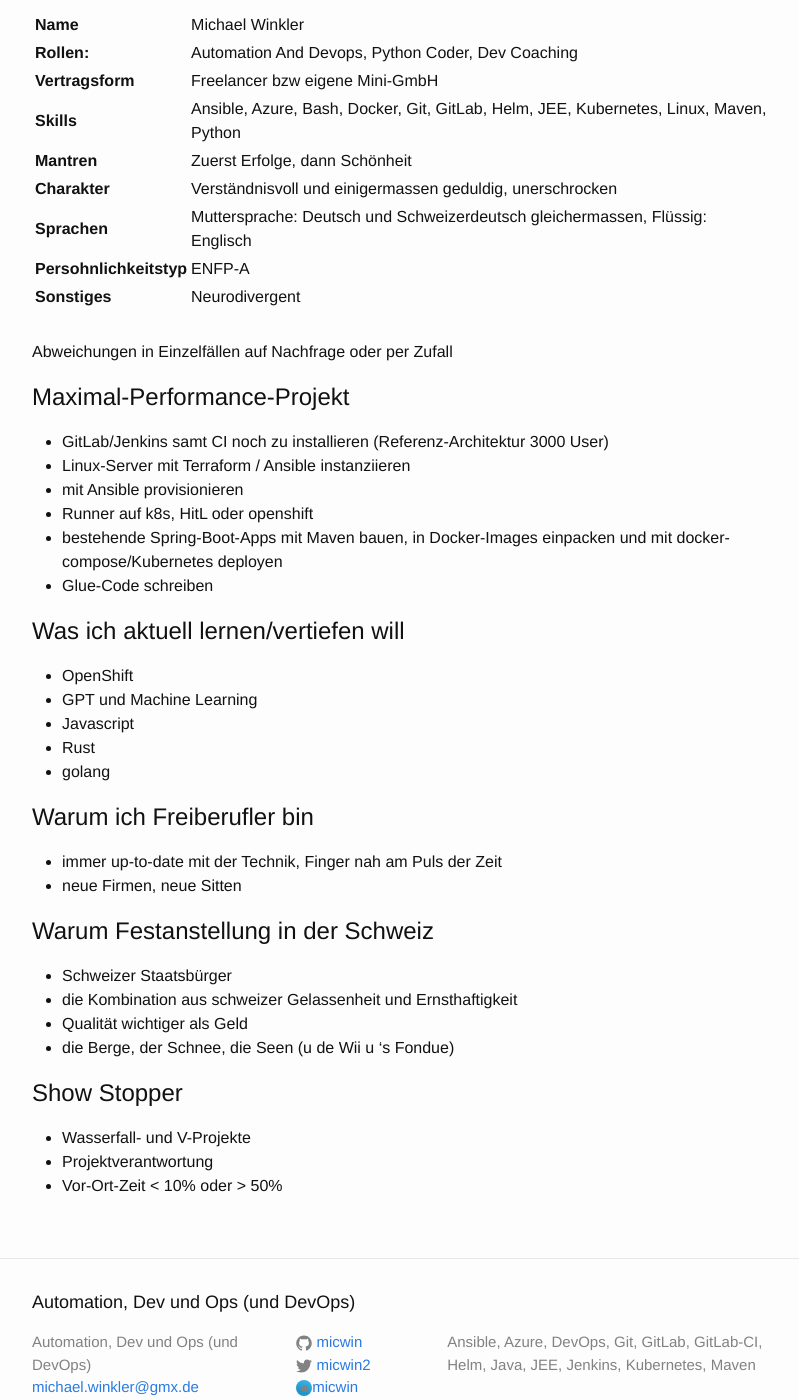
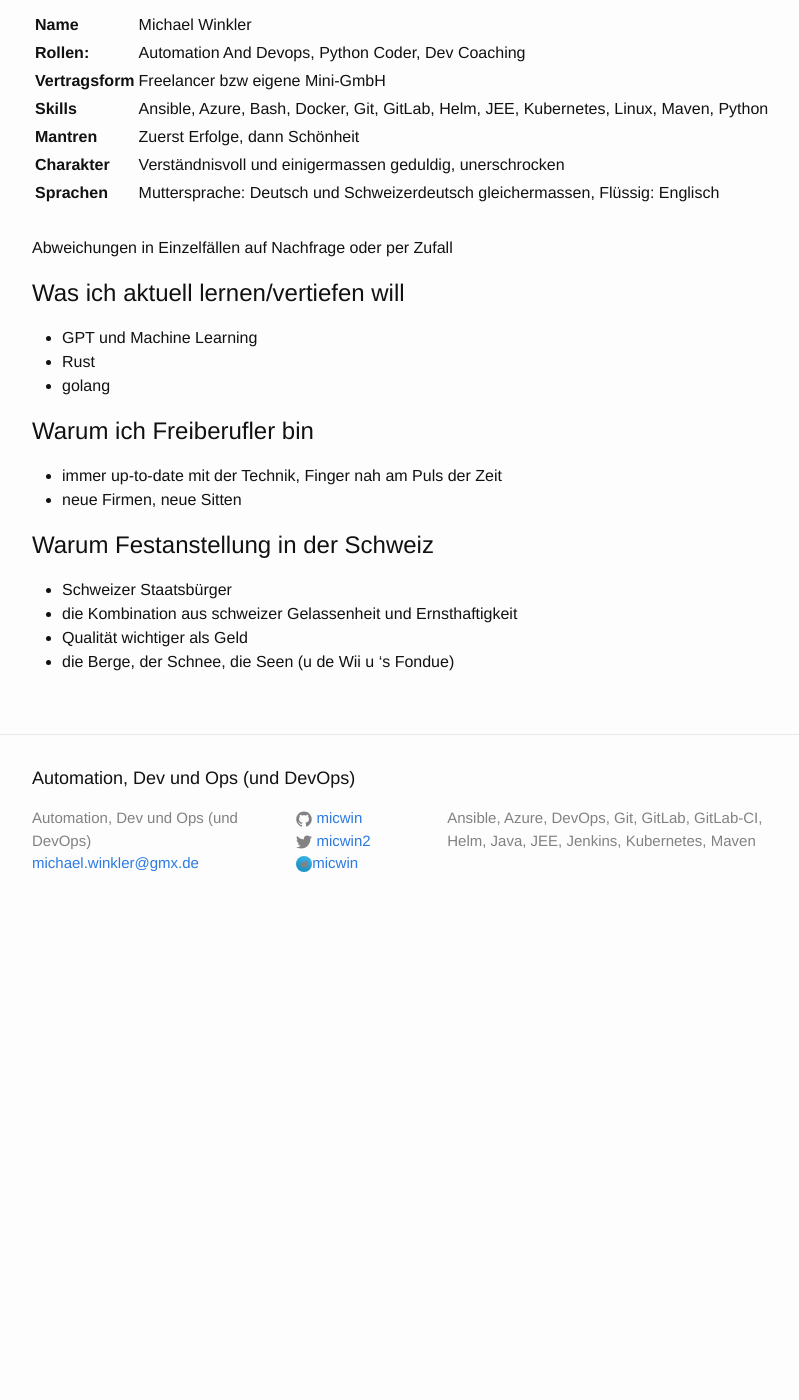
Before and after one commit to micwin/micwin.github.io, a Jekyll site: the page built from 10_personal.md, in a window 1280 px wide and 1400 px high, scrolled down 261 px. Shown: the whole window, without its empty margins (238-1037 px from the left). Built offline with Jekyll 4.4.1, drawn with Linux system fonts in a browser that asks for light colours; after the commit the page ends 1196 px from its top, so only the background shows below that.

Commit message:
adjusted personal page

```diff
--- a/10_personal.md
+++ b/10_personal.md
@@ -13,26 +13,13 @@
 | **Mantren** | Zuerst Erfolge, dann Schönheit |
 | **Charakter** | Verständnisvoll und einigermassen geduldig, unerschrocken |
 | **Sprachen** | Muttersprache: Deutsch und Schweizerdeutsch gleichermassen, Flüssig: Englisch |
-| **Persohnlichkeitstyp** | ENFP-A |
-| **Sonstiges** | Neurodivergent |
 | | |
 
 Abweichungen in Einzelfällen auf Nachfrage oder per Zufall
 
-# Maximal-Performance-Projekt #
-
-- GitLab/Jenkins samt CI noch zu installieren (Referenz-Architektur 3000 User)
-- Linux-Server mit Terraform / Ansible instanziieren
-- mit Ansible provisionieren
-- Runner auf k8s, HitL oder openshift
-- bestehende Spring-Boot-Apps mit Maven bauen, in Docker-Images einpacken und mit docker-compose/Kubernetes deployen
-- Glue-Code schreiben
-
 # Was ich aktuell lernen/vertiefen will #
 
-- OpenShift
 - GPT und Machine Learning
-- Javascript
 - Rust
 - golang
 
@@ -47,9 +34,3 @@
 - die Kombination aus schweizer Gelassenheit und Ernsthaftigkeit
 - Qualität wichtiger als Geld
 - die Berge, der Schnee, die Seen (u de Wii u 's Fondue)
-
-# Show Stopper #
-
-- Wasserfall- und V-Projekte
-- Projektverantwortung
-- Vor-Ort-Zeit < 10% oder > 50%
```
